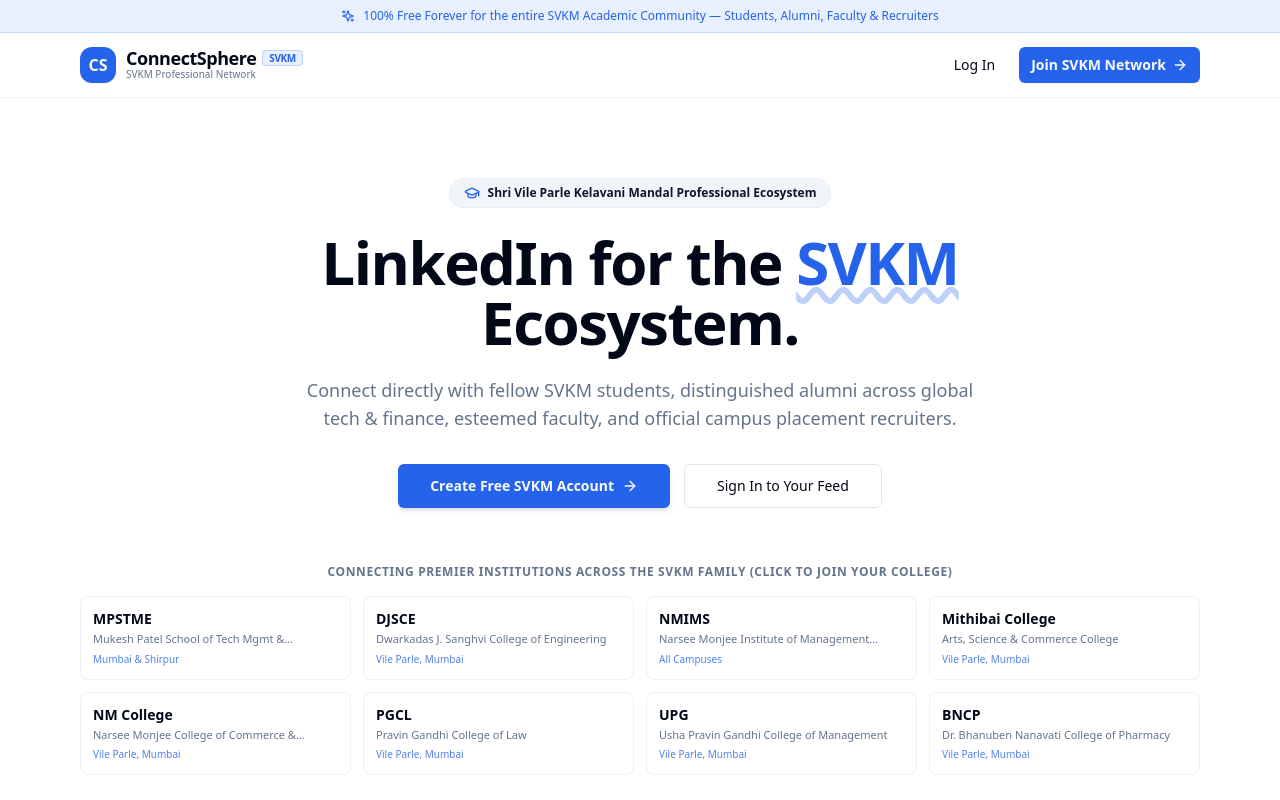
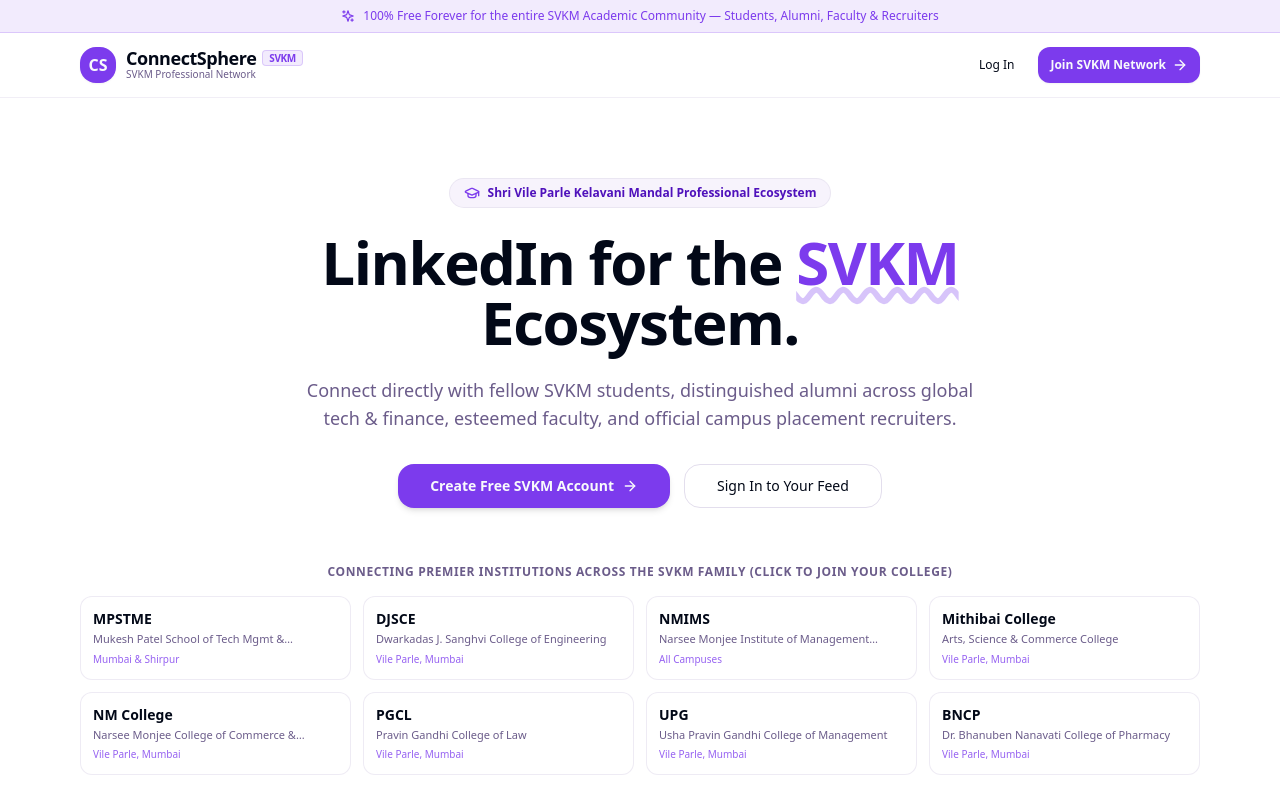
Before and after one commit to affanshaikh0718/svkm-connectsphere, a Next.js app in the folder apps/web/: page / in a window 1280 px wide. Shown: the top 800 px of the page. Built offline with nearby package versions, Linux system fonts and the light colour scheme; no server answers.

Commit message:
UI color changed

```diff
--- a/apps/web/src/app/globals.css
+++ b/apps/web/src/app/globals.css
@@ -10,42 +10,42 @@
     --card-foreground: 222.2 84% 4.9%;
     --popover: 0 0% 100%;
     --popover-foreground: 222.2 84% 4.9%;
-    --primary: 221.2 83.2% 53.3%;
+    --primary: 262 83% 58%;
     --primary-foreground: 210 40% 98%;
-    --secondary: 210 40% 96.1%;
-    --secondary-foreground: 222.2 47.4% 11.2%;
-    --muted: 210 40% 96.1%;
-    --muted-foreground: 215.4 16.3% 46.9%;
-    --accent: 210 40% 96.1%;
-    --accent-foreground: 222.2 47.4% 11.2%;
+    --secondary: 265 60% 97%;
+    --secondary-foreground: 262 83% 40%;
+    --muted: 265 40% 96%;
+    --muted-foreground: 260 20% 45%;
+    --accent: 265 50% 94%;
+    --accent-foreground: 262 83% 45%;
     --destructive: 0 84.2% 60.2%;
     --destructive-foreground: 210 40% 98%;
-    --border: 214.3 31.8% 91.4%;
-    --input: 214.3 31.8% 91.4%;
-    --ring: 221.2 83.2% 53.3%;
-    --radius: 0.5rem;
+    --border: 260 30% 90%;
+    --input: 260 30% 90%;
+    --ring: 262 83% 58%;
+    --radius: 0.75rem;
   }
 
   .dark {
-    --background: 222.2 84% 4.9%;
+    --background: 240 10% 3.9%;
     --foreground: 210 40% 98%;
-    --card: 222.2 84% 4.9%;
+    --card: 260 35% 6%;
     --card-foreground: 210 40% 98%;
-    --popover: 222.2 84% 4.9%;
+    --popover: 260 40% 6%;
     --popover-foreground: 210 40% 98%;
-    --primary: 217.2 91.2% 59.8%;
-    --primary-foreground: 222.2 47.4% 11.2%;
-    --secondary: 217.2 32.6% 17.5%;
-    --secondary-foreground: 210 40% 98%;
-    --muted: 217.2 32.6% 17.5%;
-    --muted-foreground: 215 20.2% 65.1%;
-    --accent: 217.2 32.6% 17.5%;
-    --accent-foreground: 210 40% 98%;
+    --primary: 270 91% 65%;
+    --primary-foreground: 240 10% 3.9%;
+    --secondary: 270 40% 12%;
+    --secondary-foreground: 270 90% 85%;
+    --muted: 270 30% 12%;
+    --muted-foreground: 260 25% 70%;
+    --accent: 270 50% 16%;
+    --accent-foreground: 270 90% 90%;
     --destructive: 0 62.8% 30.6%;
     --destructive-foreground: 210 40% 98%;
-    --border: 217.2 32.6% 17.5%;
-    --input: 217.2 32.6% 17.5%;
-    --ring: 224.3 76.3% 48%;
+    --border: 270 30% 18%;
+    --input: 270 30% 18%;
+    --ring: 270 91% 65%;
   }
 }
 
@@ -54,7 +54,103 @@
     @apply border-border;
   }
   body {
-    @apply bg-background text-foreground;
+    @apply bg-background text-foreground transition-colors duration-300;
+  }
+
+  /* Dark mode ambient light-purple radial gradient */
+  .dark body {
+    background-color: #050505;
+    background-image:
+      radial-gradient(at 0% 0%, rgba(168, 85, 247, 0.12) 0px, transparent 50%),
+      radial-gradient(at 100% 0%, rgba(124, 58, 237, 0.10) 0px, transparent 50%),
+      radial-gradient(at 50% 100%, rgba(147, 51, 234, 0.08) 0px, transparent 60%);
+    background-attachment: fixed;
+  }
+}
+
+/* ─────────────────────────────────────────────────────────
+   GLASSMORPHISM & THEME UTILITIES
+   ───────────────────────────────────────────────────────── */
+@layer utilities {
+  /* Reusable Glass Card */
+  .glass-card {
+    background: rgba(255, 255, 255, 0.85);
+    backdrop-filter: blur(12px);
+    -webkit-backdrop-filter: blur(12px);
+    border: 1px solid rgba(124, 58, 237, 0.12);
+    box-shadow: 0 4px 20px -2px rgba(124, 58, 237, 0.04);
+  }
+
+  .dark .glass-card {
+    background: rgba(18, 12, 28, 0.55);
+    backdrop-filter: blur(16px) saturate(180%);
+    -webkit-backdrop-filter: blur(16px) saturate(180%);
+    border: 1px solid rgba(168, 85, 247, 0.16);
+    box-shadow: 0 8px 32px 0 rgba(0, 0, 0, 0.45);
+  }
+
+  /* Reusable Glass Modal */
+  .glass-modal {
+    background: rgba(255, 255, 255, 0.94);
+    backdrop-filter: blur(16px);
+    -webkit-backdrop-filter: blur(16px);
+    border: 1px solid rgba(124, 58, 237, 0.15);
+    box-shadow: 0 20px 50px rgba(124, 58, 237, 0.1);
+  }
+
+  .dark .glass-modal {
+    background: rgba(12, 7, 20, 0.88);
+    backdrop-filter: blur(20px) saturate(190%);
+    -webkit-backdrop-filter: blur(20px) saturate(190%);
+    border: 1px solid rgba(168, 85, 247, 0.22);
+    box-shadow: 0 20px 60px rgba(0, 0, 0, 0.7), 0 0 35px rgba(168, 85, 247, 0.15);
+  }
+
+  /* Frosted Glass Navigation Bar */
+  .glass-nav {
+    background: rgba(255, 255, 255, 0.85);
+    backdrop-filter: blur(16px);
+    -webkit-backdrop-filter: blur(16px);
+    border-bottom: 1px solid rgba(124, 58, 237, 0.12);
+  }
+
+  .dark .glass-nav {
+    background: rgba(5, 3, 10, 0.75);
+    backdrop-filter: blur(16px) saturate(180%);
+    -webkit-backdrop-filter: blur(16px) saturate(180%);
+    border-bottom: 1px solid rgba(168, 85, 247, 0.18);
+    box-shadow: 0 4px 20px rgba(0, 0, 0, 0.35);
+  }
+
+  /* Purple Glow Shadow */
+  .glow-purple {
+    box-shadow: 0 0 25px rgba(168, 85, 247, 0.25);
+  }
+
+  .glow-purple-sm {
+    box-shadow: 0 0 15px rgba(168, 85, 247, 0.20);
+  }
+
+  /* Vibrant Gradient Button */
+  .btn-gradient {
+    background: linear-gradient(135deg, #7c3aed 0%, #a855f7 50%, #6366f1 100%);
+    color: #ffffff;
+    transition: all 0.25s ease-in-out;
+  }
+  .btn-gradient:hover {
+    box-shadow: 0 0 25px rgba(168, 85, 247, 0.35);
+    opacity: 0.96;
+    transform: translateY(-1px);
+  }
+
+  /* Smooth Card Hover Transition */
+  .card-hover {
+    transition: all 0.25s cubic-bezier(0.4, 0, 0.2, 1);
+  }
+  .card-hover:hover {
+    transform: translateY(-2px);
+    border-color: rgba(168, 85, 247, 0.35);
+    box-shadow: 0 12px 30px -5px rgba(168, 85, 247, 0.12);
   }
 }
 
@@ -69,11 +165,7 @@
 }
 
 ::-webkit-scrollbar-thumb {
-  @apply bg-muted-foreground/30 rounded-full;
-}
-
-::-webkit-scrollbar-thumb:hover {
-  @apply bg-muted-foreground/50;
+  @apply bg-primary/20 rounded-full hover:bg-primary/40 transition-colors;
 }
 
 /* Shimmer animation for skeleton */
@@ -81,7 +173,7 @@
   background: linear-gradient(
     90deg,
     hsl(var(--muted)) 25%,
-    hsl(var(--muted-foreground) / 0.1) 50%,
+    hsl(var(--primary) / 0.15) 50%,
     hsl(var(--muted)) 75%
   );
   background-size: 200% 100%;
--- a/apps/web/src/components/ui/button.tsx
+++ b/apps/web/src/components/ui/button.tsx
@@ -3,23 +3,24 @@
 import { cn } from '@/lib/utils';
 
 const buttonVariants = cva(
-  'inline-flex items-center justify-center whitespace-nowrap rounded-md text-sm font-medium ring-offset-background transition-colors focus-visible:outline-none focus-visible:ring-2 focus-visible:ring-ring focus-visible:ring-offset-2 disabled:pointer-events-none disabled:opacity-50',
+  'inline-flex items-center justify-center whitespace-nowrap rounded-xl text-sm font-medium ring-offset-background transition-all duration-200 focus-visible:outline-none focus-visible:ring-2 focus-visible:ring-ring focus-visible:ring-offset-2 disabled:pointer-events-none disabled:opacity-50',
   {
     variants: {
       variant: {
-        default: 'bg-primary text-primary-foreground hover:bg-primary/90',
+        default: 'bg-primary text-primary-foreground hover:bg-primary/90 shadow-sm hover:shadow-glow-sm',
         destructive: 'bg-destructive text-destructive-foreground hover:bg-destructive/90',
-        outline: 'border border-input bg-background hover:bg-accent hover:text-accent-foreground',
+        outline: 'border border-input bg-background/50 hover:bg-accent hover:text-accent-foreground hover:border-primary/40',
         secondary: 'bg-secondary text-secondary-foreground hover:bg-secondary/80',
         ghost: 'hover:bg-accent hover:text-accent-foreground',
         link: 'text-primary underline-offset-4 hover:underline',
-        brand: 'bg-brand-600 text-white hover:bg-brand-700',
+        brand: 'bg-brand-600 text-white hover:bg-brand-700 shadow-sm',
+        gradient: 'btn-gradient font-semibold',
       },
       size: {
         default: 'h-10 px-4 py-2',
-        sm: 'h-9 rounded-md px-3',
-        lg: 'h-11 rounded-md px-8',
-        icon: 'h-10 w-10',
+        sm: 'h-9 rounded-lg px-3 text-xs',
+        lg: 'h-11 rounded-xl px-8',
+        icon: 'h-10 w-10 rounded-xl',
       },
     },
     defaultVariants: {
--- a/apps/web/src/components/ui/card.tsx
+++ b/apps/web/src/components/ui/card.tsx
@@ -5,7 +5,7 @@
   ({ className, ...props }, ref) => (
     <div
       ref={ref}
-      className={cn('rounded-lg border bg-card text-card-foreground shadow-sm', className)}
+      className={cn('rounded-xl border glass-card text-card-foreground shadow-sm transition-all duration-200', className)}
       {...props}
     />
   )
--- a/apps/web/src/components/ui/dialog.tsx
+++ b/apps/web/src/components/ui/dialog.tsx
@@ -34,7 +34,7 @@
     <DialogPrimitive.Content
       ref={ref}
       className={cn(
-        'fixed left-[50%] top-[50%] z-50 grid w-full max-w-lg translate-x-[-50%] translate-y-[-50%] gap-4 border bg-background p-6 shadow-lg duration-200 data-[state=open]:animate-in data-[state=closed]:animate-out data-[state=closed]:fade-out-0 data-[state=open]:fade-in-0 data-[state=closed]:zoom-out-95 data-[state=open]:zoom-in-95 data-[state=closed]:slide-out-to-left-1/2 data-[state=closed]:slide-out-to-top-[48%] data-[state=open]:slide-in-from-left-1/2 data-[state=open]:slide-in-from-top-[48%] sm:rounded-lg',
+        'fixed left-[50%] top-[50%] z-50 grid w-full max-w-lg translate-x-[-50%] translate-y-[-50%] gap-4 glass-modal p-6 duration-200 data-[state=open]:animate-in data-[state=closed]:animate-out data-[state=closed]:fade-out-0 data-[state=open]:fade-in-0 data-[state=closed]:zoom-out-95 data-[state=open]:zoom-in-95 data-[state=closed]:slide-out-to-left-1/2 data-[state=closed]:slide-out-to-top-[48%] data-[state=open]:slide-in-from-left-1/2 data-[state=open]:slide-in-from-top-[48%] rounded-2xl',
         className
       )}
       {...props}
--- a/apps/web/src/components/ui/input.tsx
+++ b/apps/web/src/components/ui/input.tsx
@@ -9,7 +9,7 @@
       <input
         type={type}
         className={cn(
-          'flex h-10 w-full rounded-md border border-input bg-background px-3 py-2 text-sm ring-offset-background file:border-0 file:bg-transparent file:text-sm file:font-medium placeholder:text-muted-foreground focus-visible:outline-none focus-visible:ring-2 focus-visible:ring-ring focus-visible:ring-offset-2 disabled:cursor-not-allowed disabled:opacity-50',
+          'flex h-10 w-full rounded-xl border border-input bg-background/70 px-3.5 py-2 text-sm ring-offset-background file:border-0 file:bg-transparent file:text-sm file:font-medium placeholder:text-muted-foreground focus-visible:outline-none focus-visible:ring-2 focus-visible:ring-ring focus-visible:ring-offset-1 focus-visible:border-primary/50 transition-all duration-200 disabled:cursor-not-allowed disabled:opacity-50',
           className
         )}
         ref={ref}
--- a/apps/web/tailwind.config.ts
+++ b/apps/web/tailwind.config.ts
@@ -52,25 +52,32 @@
           DEFAULT: 'hsl(var(--card))',
           foreground: 'hsl(var(--card-foreground))',
         },
-        // ConnectSphere brand
+        // ConnectSphere Vibrant Purple Brand Palette
         brand: {
-          50: '#eff6ff',
-          100: '#dbeafe',
-          200: '#bfdbfe',
-          300: '#93c5fd',
-          400: '#60a5fa',
-          500: '#3b82f6',
-          600: '#2563eb',
-          700: '#1d4ed8',
-          800: '#1e40af',
-          900: '#1e3a8a',
-          950: '#172554',
+          50: '#faf5ff',
+          100: '#f3e8ff',
+          200: '#e9d5ff',
+          300: '#d8b4fe',
+          400: '#c084fc',
+          500: '#a855f7',
+          600: '#9333ea',
+          700: '#7c3aed',
+          800: '#6b21a8',
+          900: '#581c87',
+          950: '#3b0764',
         },
       },
       borderRadius: {
+        xl: 'calc(var(--radius) + 4px)',
         lg: 'var(--radius)',
         md: 'calc(var(--radius) - 2px)',
         sm: 'calc(var(--radius) - 4px)',
+      },
+      boxShadow: {
+        'glow-sm': '0 0 15px rgba(168, 85, 247, 0.2)',
+        'glow': '0 0 25px rgba(168, 85, 247, 0.25)',
+        'glow-lg': '0 0 35px rgba(168, 85, 247, 0.35)',
+        'glass': '0 8px 32px 0 rgba(0, 0, 0, 0.37)',
       },
       keyframes: {
         'accordion-down': {
```
Also changed, not shown: apps/web/src/components/layout/navbar.tsx (+4 -4 lines).
